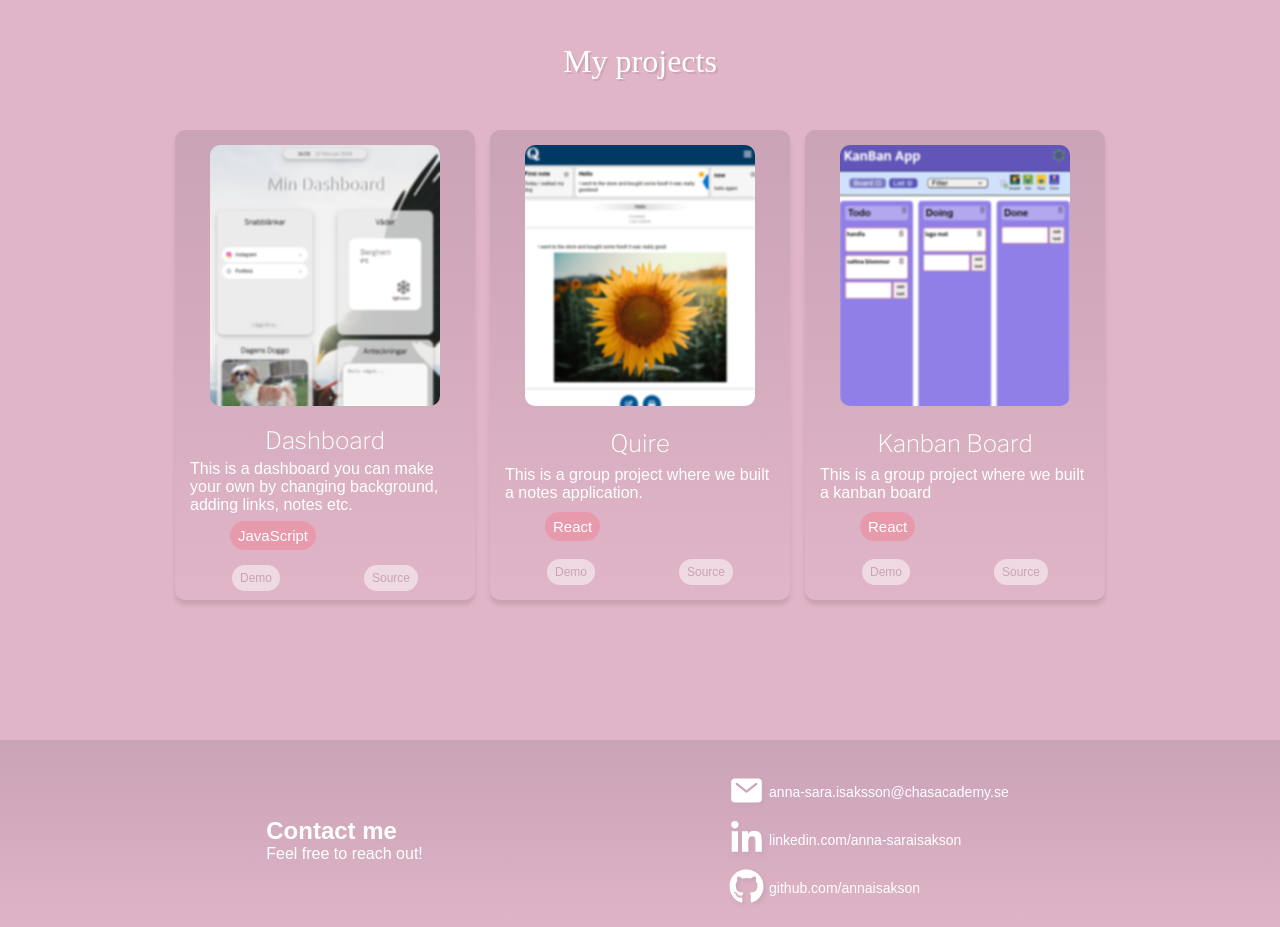
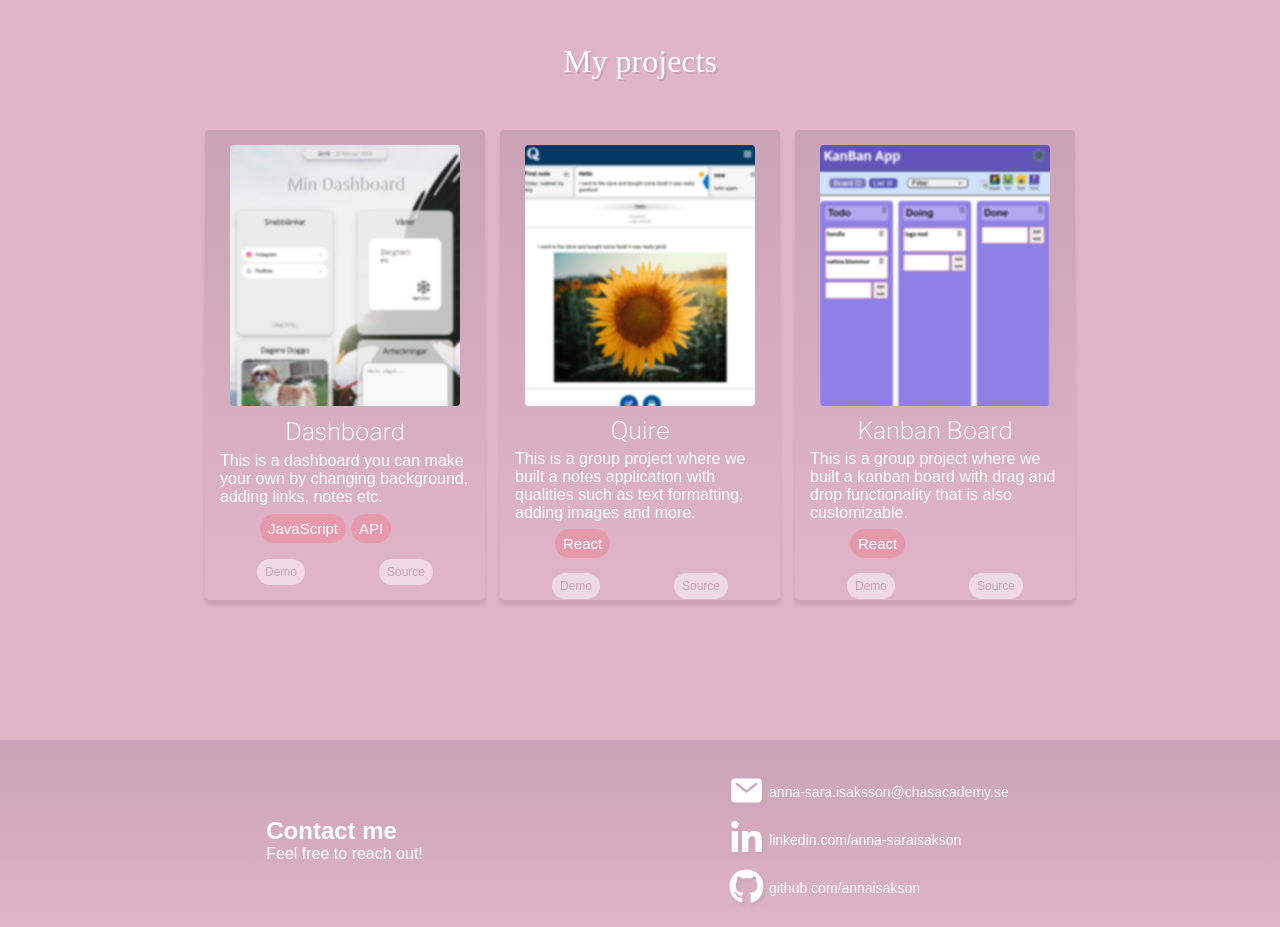
Before and after one commit to annaisakson/portfolio, a React (Vite) app: page / in a window 1280 px wide. Shown: the part 1660-2587 px from the top of the page. Built offline with nearby package versions, Linux system fonts and the light colour scheme; a web font is replaced by a local one.

Commit message:
minor css changes

```diff
--- a/src/CSS/ProjectCard.module.css
+++ b/src/CSS/ProjectCard.module.css
@@ -5,18 +5,18 @@
   flex-direction: column;
   align-items: center;
   justify-content: space-between;
-  border-radius: 10px;
+  border-radius: 4px;
   background: linear-gradient(180deg, #caa3b6 0%, rgba(25, 55, 109, 0) 100%);
   box-shadow: 0 5px 4px 0 rgba(0, 0, 0, 0.1);
   padding: 15px;
-  max-width: 300px;
+  max-width: 280px;
   height: 470px;
 }
 
 .img {
   width: 230px;
-  margin-bottom: 20px;
-  border-radius: 10px;
+  margin-bottom: 10px;
+  border-radius: 4px;
 }
 
 .img:hover {
--- a/src/data/projects.json
+++ b/src/data/projects.json
@@ -3,14 +3,14 @@
     "title": "Dashboard",
     "imageSrc": "projects/dashboard.png",
     "description": "This is a dashboard you can make your own by changing background, adding links, notes etc.",
-    "skills": ["JavaScript"],
+    "skills": ["JavaScript", "API"],
     "demo": "https://annaisakson.github.io/dashboard/",
     "source": "https://github.com/annaisakson/dashboard"
   },
   {
     "title": "Quire",
     "imageSrc": "projects/quire.png",
-    "description": "This is a group project where we built a notes application.",
+    "description": "This is a group project where we built a notes application with qualities such as text formatting, adding images and more.",
     "skills": ["React"],
     "demo": "https://regni.github.io/quire/",
     "source": "https://github.com/Regni/quire"
@@ -18,7 +18,7 @@
   {
     "title": "Kanban Board",
     "imageSrc": "projects/kanban.png",
-    "description": "This is a group project where we built a kanban board",
+    "description": "This is a group project where we built a kanban board with drag and drop functionality that is also customizable.",
     "skills": ["React"],
     "demo": "https://kanban-kollab.netlify.app/",
     "source": "https://github.com/EllenSandqvist/kanban_collab"
```
